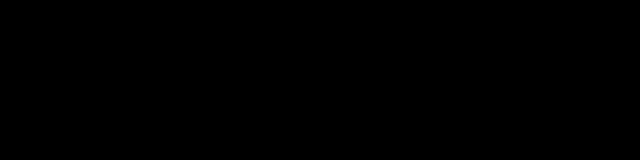
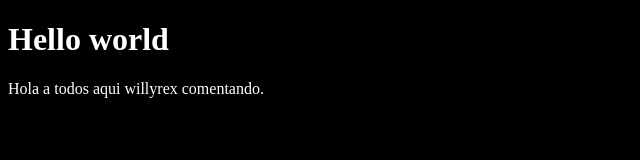
Before and after one commit to acsnchez/acsnchez.github.io, a plain HTML site: page index.html in a window 1280 px wide. Shown: the whole page, without its empty margins (0-640 px from the left). Drawn offline with Linux system fonts and the light colour scheme.

Commit message:
Update index.html

```diff
--- a/index.html
+++ b/index.html
@@ -1,12 +1,18 @@
 <!DOCTYPE html>
 <html>
+	<head>
+  		<style>
+    			h1 { color: #FFFFFF; }
+			p { color: #FFFFFF; }
+  		</style>
+	</head>
 	<head>
 		<title>acsnchez.github.io</title>
 	</head>
 	<body>
 
-		<h1 style="color:#FFFFFF";Hello world</h1>
-		<p style="color:#FFFFFF";Hola a todos aqui willyrex comentando.</p>
+		<h1>Hello world</h1>
+		<p>Hola a todos aqui willyrex comentando.</p>
 		<body style="background-color:black;">
 	</body>
 </html>
```
